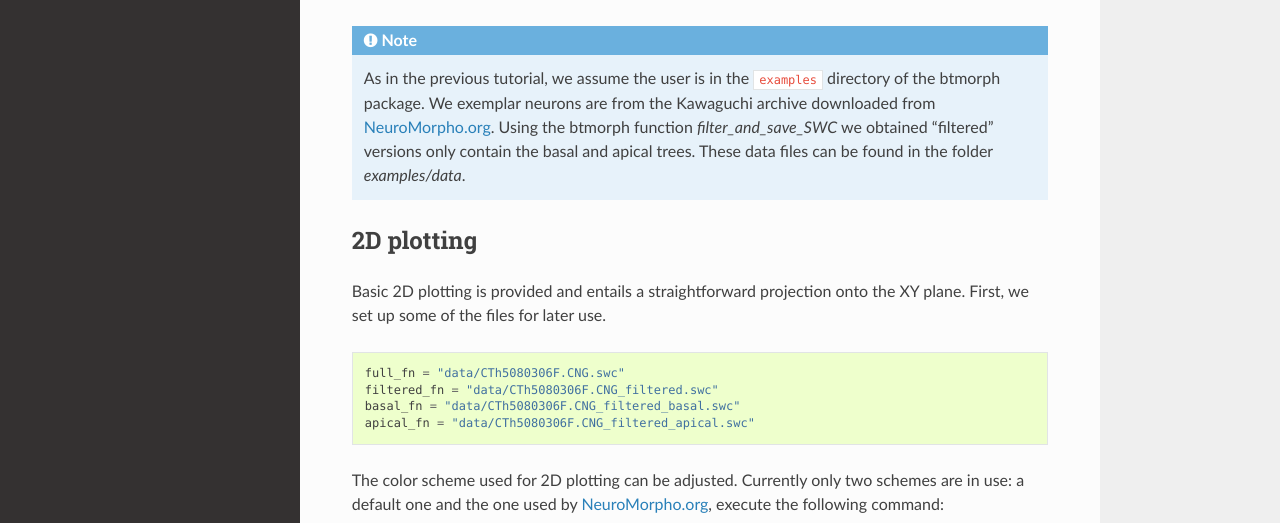
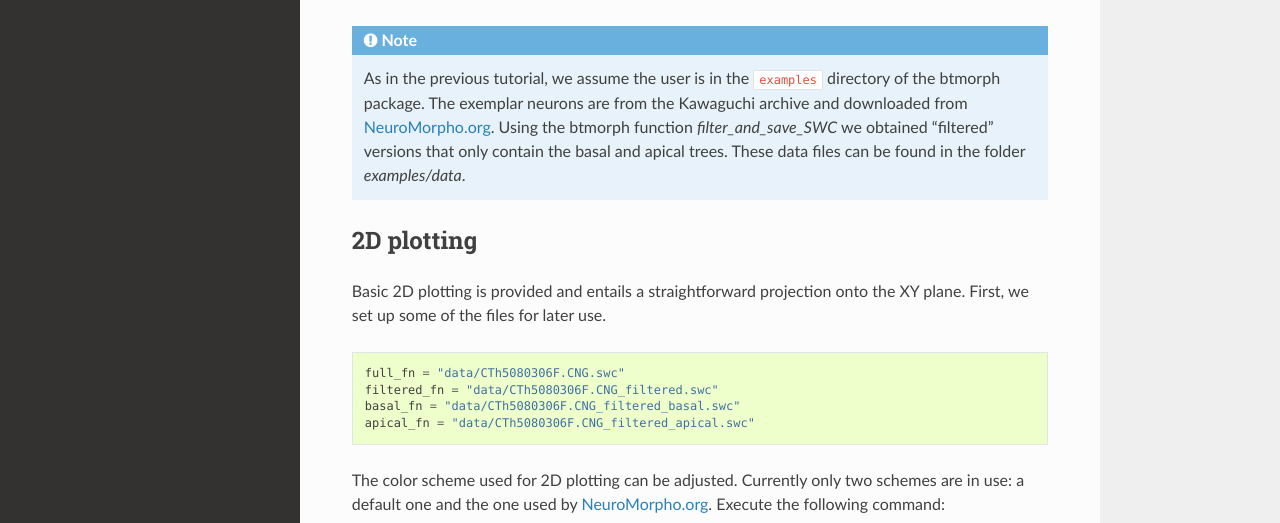
Before and after one commit to epcervantes7/btmorphmirror, a Sphinx documentation site: the page built from docs/visualization.rst, in a window 1280 px wide and 900 px high. Shown: the part 374-897 px from the top of the window. Built offline with Sphinx 7.4.7 and the Read the Docs theme 2.0.0, drawn with Linux system fonts in a browser that asks for light colours; some of the changed text lies outside the part shown.

Commit message:
Visualization documentation

```diff
--- a/docs/visualization.rst
+++ b/docs/visualization.rst
@@ -6,7 +6,7 @@ Visualization is highly customizable in btmorph because you can access the data
 
 In addition to the "DIY" method btmorph also contains several wrappers to quickly generate some standard visualizations of neurites. Below we illustrate the plotting capabilities included in btmorph. Please consult the API for more details about the visualization wrappers. All wrapper use standard Matplotlib functionality.
 
-.. note:: As in the previous tutorial, we assume the user is in the :code:`examples` directory of the btmorph package. We exemplar neurons are from the Kawaguchi archive downloaded from `NeuroMorpho.org <http://neuromorpho.org/neuroMorpho/neuron_info.jsp?neuron_name=CTh5080306F>`_. Using the btmorph function `filter_and_save_SWC` we obtained "filtered" versions only contain the basal and apical trees. These data files can be found in the folder `examples/data`.
+.. note:: As in the previous tutorial, we assume the user is in the :code:`examples` directory of the btmorph package. The exemplar neurons are from the Kawaguchi archive and downloaded from `NeuroMorpho.org <http://neuromorpho.org/neuroMorpho/neuron_info.jsp?neuron_name=CTh5080306F>`_. Using the btmorph function `filter_and_save_SWC` we obtained "filtered" versions that only contain the basal and apical trees. These data files can be found in the folder `examples/data`.
 
 
 2D plotting
@@ -19,7 +19,7 @@ Basic 2D plotting is provided and entails a straightforward projection onto the
    basal_fn = "data/CTh5080306F.CNG_filtered_basal.swc"
    apical_fn = "data/CTh5080306F.CNG_filtered_apical.swc"
 
-The color scheme used for 2D plotting can be adjusted. Currently only two schemes are in use: a default one and the one used by `NeuroMorpho.org <http://www.neuromorpho.org>`_, execute the following command:
+The color scheme used for 2D plotting can be adjusted. Currently only two schemes are in use: a default one and the one used by `NeuroMorpho.org <http://www.neuromorpho.org>`_. Execute the following command:
 ::
    import btmorph
    btmorph.plot_2D_SWC(full_fn,show_axis=False,color_scheme='default',depth='Y')
@@ -88,11 +88,11 @@ A similar pseudo 3D version is also available for the density plot.
 
 .. note:: 3D plotting is currently under construction. The final API can change in the near future.
 
-A 3D plot can still be convenient especially when you can interactively adjust the point of view using :code:`Ipython --pylab -i`.
+A 3D plot can still be convenient especially when you can interactively adjust the point of view using :code:`ipython --pylab -i`.
 
 Invoke the following code to generate a plot as illustrated below (left). A rotated version is plotted on the right.
 ::
-   btmorph.plot_3D(filtered_fn)
+   btmorph.plot_3D_SWC(filtered_fn)
 
 .. |p3d| image:: figures/plain_3D.png
   :scale: 37
```
